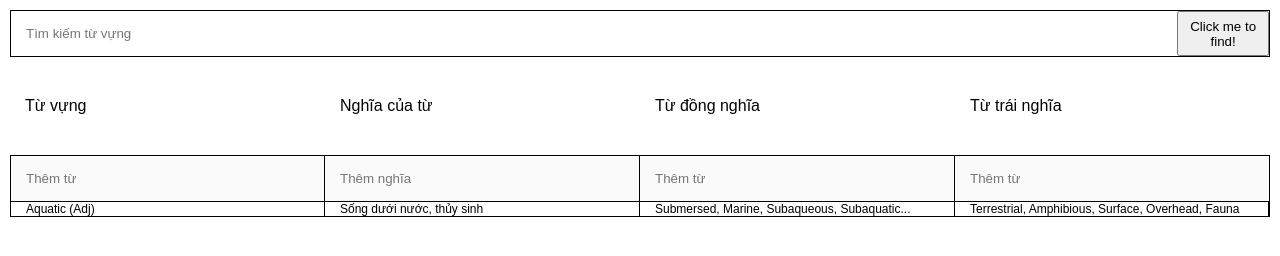
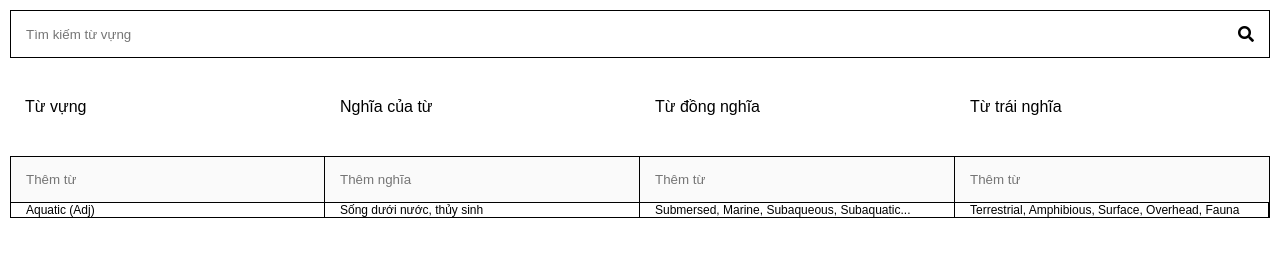
Before and after one commit to thanhtrucxinhdep/thanhtrucxinhdep.github.io, a plain HTML site: page reviewapp.html in a window 1280 px wide. Drawn offline with Linux system fonts and the light colour scheme.

Commit message:
Update reviewapp.html

```diff
--- a/reviewapp.html
+++ b/reviewapp.html
@@ -6,13 +6,14 @@
     <meta name="viewport" content="width=device-width, initial-scale=1.0">
     <meta http-equiv="Content-Security-Policy" content="upgrade-insecure-requests">
     <title>Document</title>
+    <link rel="stylesheet" href="https://cdnjs.cloudflare.com/ajax/libs/font-awesome/5.15.3/css/all.min.css">
     <link rel="stylesheet" href="style.css">
 </head>
 <body>
     <div class="wrapper">
         <div class="search-bar">
             <input type="text" placeholder="Tìm kiếm từ vựng">
-            <button>Click me to find!</button>
+            <i class="fas fa-search"></i>
         </div>
         <div class="sentence-searched">
 
```
